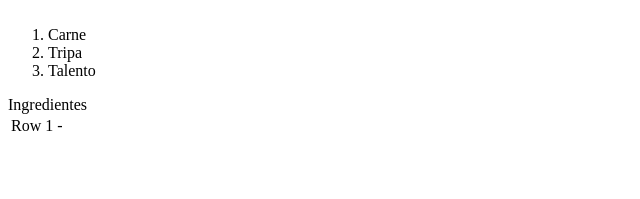
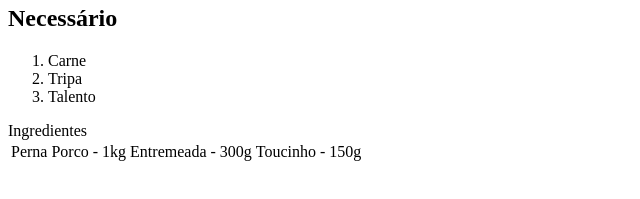
Before and after one commit to Haesonni/My-Journey, a plain HTML site: page index.html in a window 1280 px wide. Shown: the part 139-338 px from the top of the page, without its empty margins (0-640 px from the left). Drawn offline with Linux system fonts and the light colour scheme.

Commit message:
Update index.html

```diff
--- a/index.html
+++ b/index.html
@@ -1,7 +1,8 @@
+# My-Journey
 <!DOCTYPE html><html lang="en-US">
 <html>
 <head>
-<title><b>Como construir um site HTML</b></title>
+  <title><b>Como encher chouriços</b></title>
 </head>
 <body>
 <h1> Isto não é assim tao complicado </h1>
@@ -13,7 +14,12 @@
 <li> Talento </li>
 </ol>
 <table><thead>Ingredientes</thead>
+  <tbody>
 <tr>
-<td>Row 1 -
+<td>Perna Porco -  1kg </td>
+<td>Entremeada -  300g </td>
+<td>Toucinho -  150g </td>
+</tr>
+  </table>
 </body>
 </html>
```
